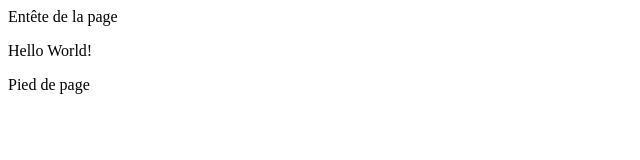
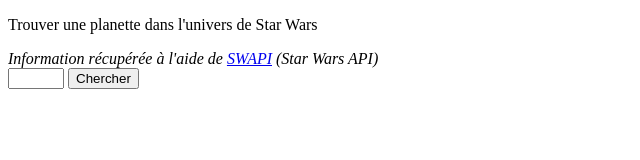
Before and after one commit to LOG2440/Cours-1-HTML, a plain HTML site: page page2.html in a window 1280 px wide. Shown: the whole page, without its empty margins (0-640 px from the left). Drawn offline with Linux system fonts and the light colour scheme.

Commit message:
Added example code

```diff
--- a/page2.html
+++ b/page2.html
@@ -2,13 +2,32 @@
 <html lang="fr">
   <head>
     <meta charset="UTF-8" />
-    <title>Page HTML Minimale</title>
+    <title>Requêtes HTTP envoyés par le code JS (AJAX)</title>
+    <script>
+      async function getPlanetData() {
+        const input = document.getElementById("planet-input");
+        const serverResponse = await fetch(`https://swapi.dev/api/planets/${input.value}`);
+        const messageField = document.getElementById("planet-result");
+        if (serverResponse.status === 404) {
+          messageField.textContent = "Aucune planette trouvée";
+        } else {
+          const jsonInfo = await serverResponse.json();
+          messageField.textContent = `La planette ${jsonInfo.name} a une population de ${jsonInfo.population}`;
+        }
+      }
+    </script>
   </head>
   <body>
-    <header>Entête de la page</header>
+    <header>
+      <p>Trouver une planette dans l'univers de Star Wars</p>
+      <i>Information récupérée à l'aide de <a href="https://swapi.dev/">SWAPI</a> (Star Wars API)</i>
+    </header>
     <main>
-      <p>Hello World!</p>
+      <form id="planet-form" onsubmit="getPlanetData();return false">
+        <input type="number" min="1" max="61" id="planet-input" />
+        <button>Chercher</button>
+      </form>
+      <p id="planet-result"></p>
     </main>
-    <footer>Pied de page</footer>
   </body>
 </html>
```
